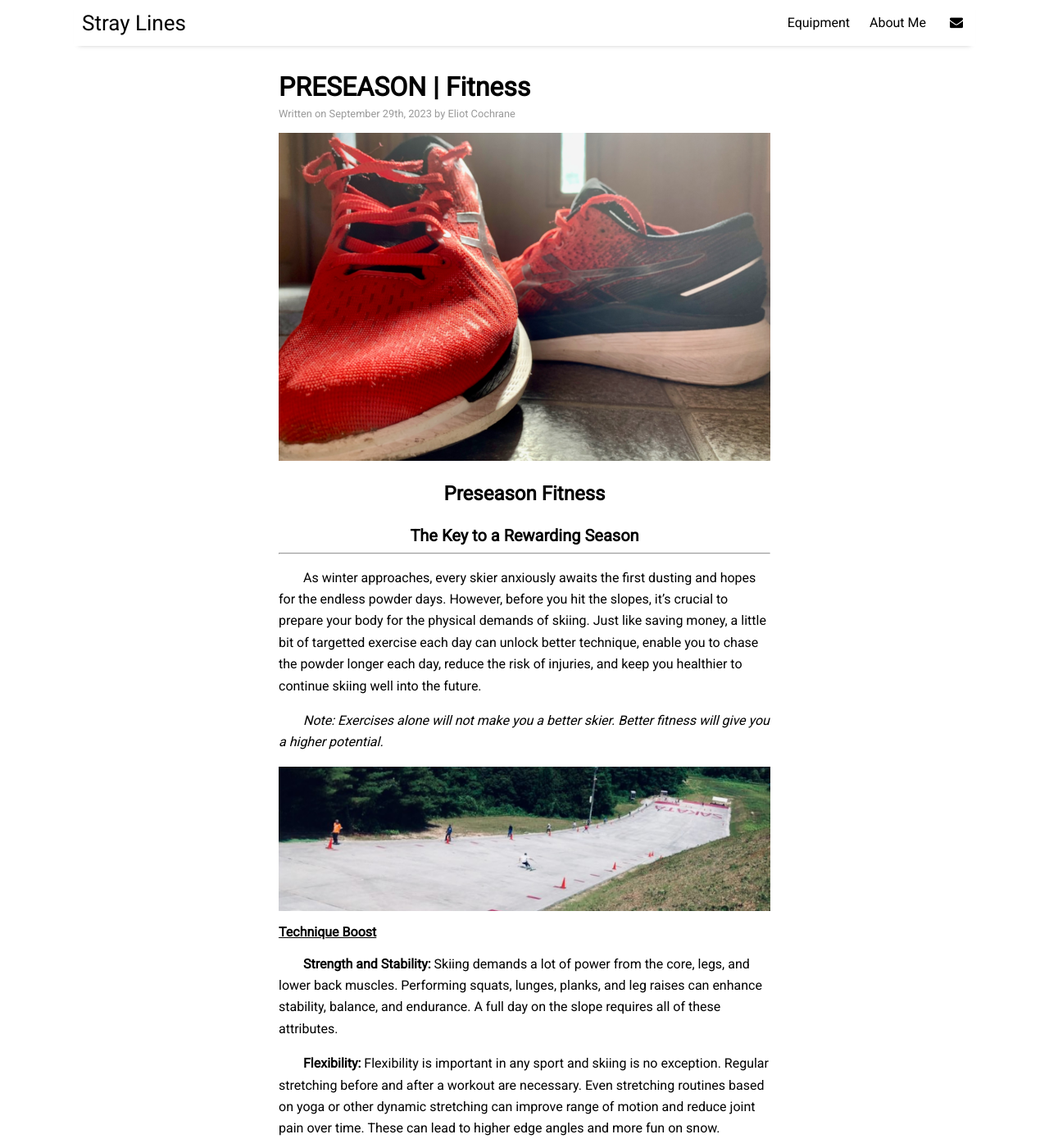
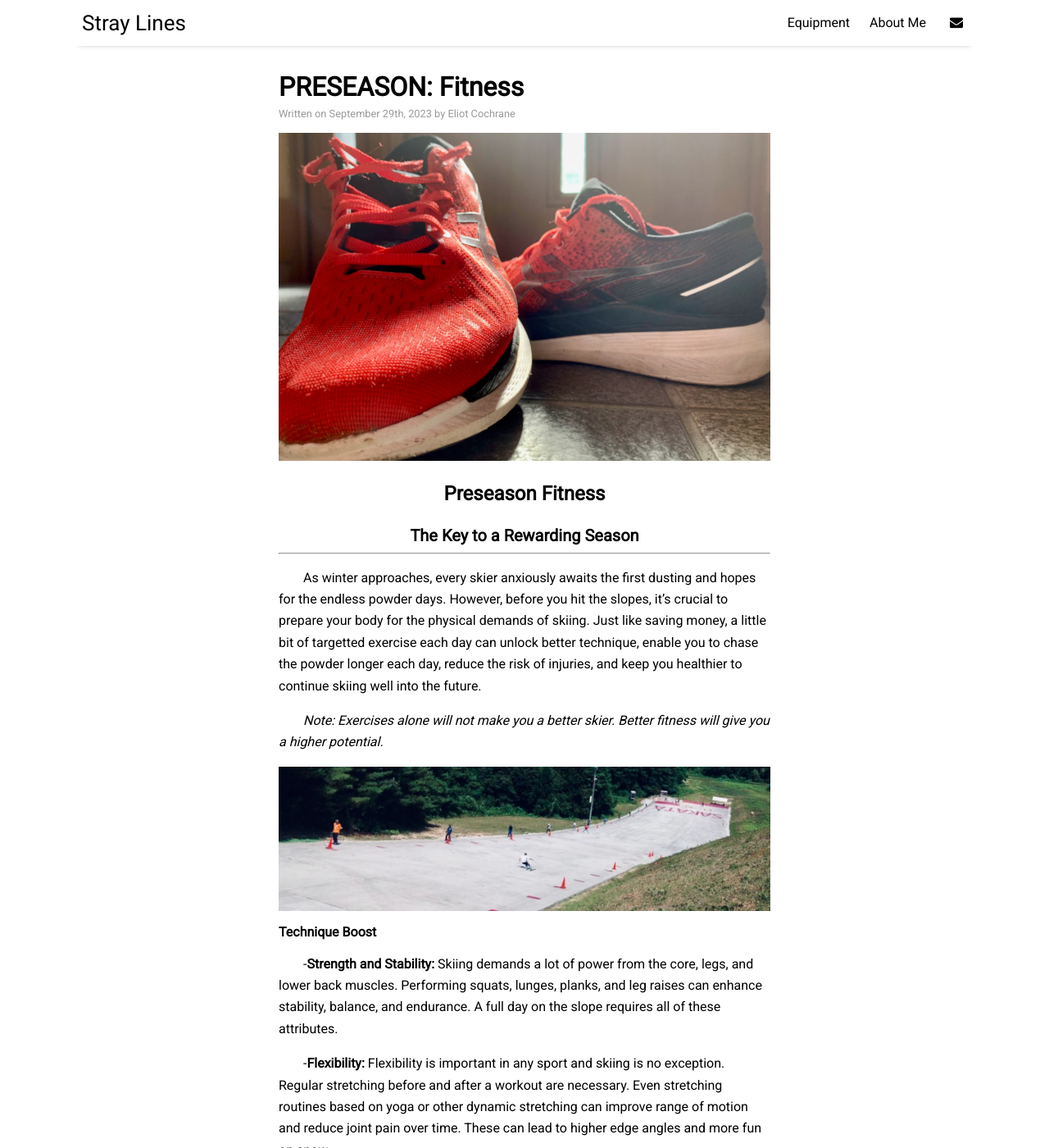
Before and after one commit to eliotcochrane/eliotcochrane.github.io, a Jekyll site: the page built from _posts/2023-09-29-preseason-prep.md, in a window 1280 px wide and 1400 px high. Shown: the whole window at 82% size. Built offline with Jekyll 4.4.1, drawn with Linux system fonts in a browser that asks for light colours; nearby versions of some CDN libraries.

Commit message:
Update visibility
-input dashes as sub-headings

```diff
--- a/_posts/2023-09-29-preseason-prep.md
+++ b/_posts/2023-09-29-preseason-prep.md
@@ -18,29 +18,29 @@
 
 ![Artificial ski slope used in summer called PISLAB](/assets/img/sakata-1.png)
 
-#### <u>Technique Boost</u>
+#### Technique Boost
 
-**Strength and Stability:** Skiing demands a lot of power from the core, legs, and lower back muscles. Performing squats, lunges, planks, and leg raises can enhance stability, balance, and endurance. A full day on the slope requires all of these attributes.
+-**Strength and Stability:** Skiing demands a lot of power from the core, legs, and lower back muscles. Performing squats, lunges, planks, and leg raises can enhance stability, balance, and endurance. A full day on the slope requires all of these attributes.
 
-**Flexibility:** Flexibility is important in any sport and skiing is no exception. Regular stretching before and after a workout are necessary. Even stretching routines based on yoga or other dynamic stretching can improve range of motion and reduce joint pain over time. These can lead to higher edge angles and more fun on snow.
+-**Flexibility:** Flexibility is important in any sport and skiing is no exception. Regular stretching before and after a workout are necessary. Even stretching routines based on yoga or other dynamic stretching can improve range of motion and reduce joint pain over time. These can lead to higher edge angles and more fun on snow.
 
-**Endurance:** All of the greatest flexibility and strength are nothing without endurance. Cardiovascular activities like jogging, running, and cycling are great. Even basic activities like walking can be beneficial. For motivation, hiking can be satisfying as the season gets closer.
+-**Endurance:** All of the greatest flexibility and strength are nothing without endurance. Cardiovascular activities like jogging, running, and cycling are great. Even basic activities like walking can be beneficial. For motivation, hiking can be satisfying as the season gets closer.
 
-**Recovery:** While exercise is essential, so too is resting. Adequate sleep and post-exercise stretching can help to maintain energy levels. But more importantly, these can help your body be ready for more exercise and ready for more skiing adventures.
+-**Recovery:** While exercise is essential, so too is resting. Adequate sleep and post-exercise stretching can help to maintain energy levels. But more importantly, these can help your body be ready for more exercise and ready for more skiing adventures.
 
 ![Road at night after rain](/assets/img/nightrun-1.png)
 
-#### <u>Stay Motivated</u>
+#### Stay Motivated
 
-**Set Goals:** Define what you want to accomplish in your ski season. Whether it's improved technique, a steep slope, or mountain that you want to ski, setting a clear objective is a surefire way to keep you motivated.
+-**Set Goals:** Define what you want to accomplish in your ski season. Whether it's improved technique, a steep slope, or mountain that you want to ski, setting a clear objective is a surefire way to keep you motivated.
 
-**Variety:** Doing the same workouts on the same schedule can get boring. Varying up your exercise can not only be mentally stimulating, but also a good way to target various muscle groups. Cross training or playing a variety of sports is a great way to stay motivated and have fun.
+-**Variety:** Doing the same workouts on the same schedule can get boring. Varying up your exercise can not only be mentally stimulating, but also a good way to target various muscle groups. Cross training or playing a variety of sports is a great way to stay motivated and have fun.
 
-**Visualize Success:** Spend a few minutes each day to envision your perfect ski day. Imagine the sensation of gliding down the slope or picture yourself conquering challenging terrain. Visualization can boost your confidence and motivation as the season gets closer.
+-**Visualize Success:** Spend a few minutes each day to envision your perfect ski day. Imagine the sensation of gliding down the slope or picture yourself conquering challenging terrain. Visualization can boost your confidence and motivation as the season gets closer.
 
 ![Computer screen showing running data](/assets/img/running-data-1.png)
 
-#### <u>Final Thoughts</u>
+#### Final Thoughts
 
 Skiing is great and it is a wonderful way to experience nature, challenge yourself, and make new friends. But the biggest benefit of all is improving general health and well-being. Health benefits from exercising include a boost to your immune system, reduced risk to chronic diseases, and enhanced mental clarity.
 
```
Also changed, not shown: other parts of _posts/2023-09-29-preseason-prep.md (+2 -2 lines).
